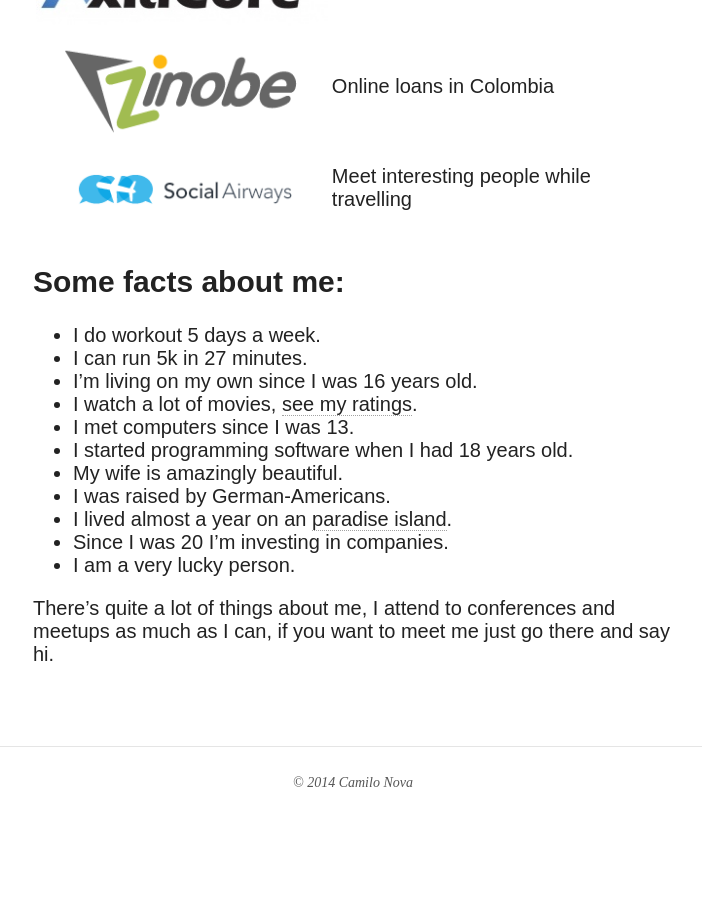
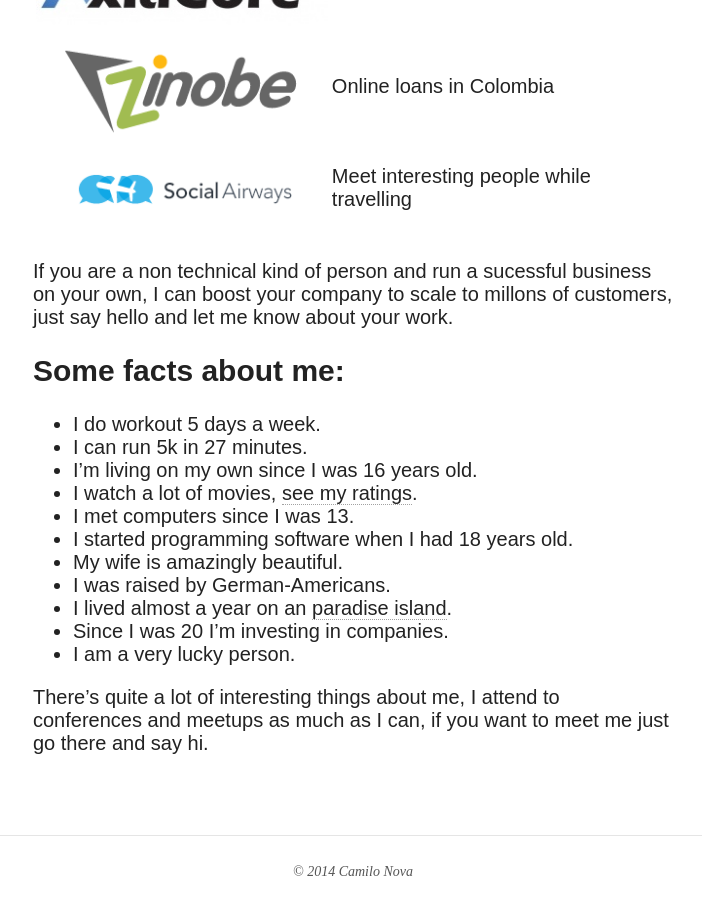
Before and after one commit to camilonova/camilonova.github.io, a Jekyll site: the page built from about.md, in a window 1280 px wide and 900 px high, scrolled down 854 px. Shown: the whole window, without its empty margins (287-989 px from the left). Built offline with Jekyll 4.4.1, drawn with Linux system fonts in a browser that asks for light colours; nearby versions of some CDN libraries.

Commit message:
Improved text

```diff
--- a/about.md
+++ b/about.md
@@ -12,11 +12,11 @@ image:
 
 I'm a technology entrepeneur working with global companies.
 
+| ![AxiaCore](/images/about/axiacore.jpg) | <a href="http://axiacore.com" target="_blank">World class web applications</a>   |
+| ![Zinobe](/images/about/zinobe.png) | <a href="https://www.lineru.com" target="_blank">Online loans in Colombia</a>    |
+| ![Social Airways](/images/about/social-airways.png) | <a href="http://socialairways.com" target="_blank">Meet interesting people while travelling</a> |
 
-| ![AxiaCore](/images/about/axiacore.jpg)              | <a href="http://axiacore.com" target="_blank">World class web applications</a>       |
-| ![Zinobe](/images/about/zinobe.png)                  | <a href="https://www.lineru.com" target="_blank">Online loans in Colombia</a>        |
-| ![Social Airways](/images/about/social-airways.png)  | <a href="http://socialairways.com" target="_blank">Meet interesting people while travelling</a> |
-
+If you are a non technical kind of person and run a sucessful business on your own, I can boost your company to scale to millons of customers, just say hello and let me know about your work.
 
 ## Some facts about me:
 
@@ -33,4 +33,4 @@ I'm a technology entrepeneur working with global companies.
 * I am a very lucky person.
 
 
-There's quite a lot of things about me, I attend to conferences and meetups as much as I can, if you want to meet me just go there and say hi.
+There's quite a lot of interesting things about me, I attend to conferences and meetups as much as I can, if you want to meet me just go there and say hi.
```
